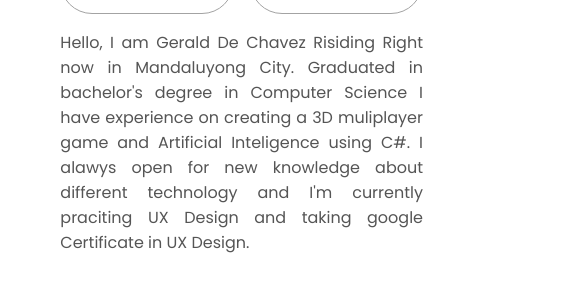
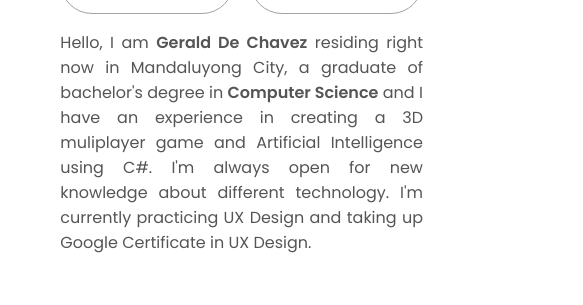
Before and after one commit to geeerraalld/Gerald-DeChavez-Portfolio, a plain HTML site: page index.html in a window 1280 px wide. Shown: the part 1224-1529 px from the top of the page, 697-1280 px from the left. Drawn offline with Linux system fonts and the light colour scheme.

Commit message:
Update index.html

```diff
--- a/index.html
+++ b/index.html
@@ -91,9 +91,11 @@
                     </div>
                 </div>
                 <div class="text-container">
-                    <p>Hello, I am Gerald De Chavez Risiding Right now in Mandaluyong City. Graduated in bachelor's degree in Computer Science
-                    I have experience on creating a 3D muliplayer game and Artificial Inteligence using C#. I alawys open for new knowledge about
-                    different technology and I'm currently praciting UX Design and taking google Certificate in UX Design.
+                    <p>Hello, I am <b>Gerald De Chavez</b> residing right now in Mandaluyong City,
+                    a graduate of bachelor's degree in <b>Computer Science</b> and I have an experience
+                    in creating a 3D muliplayer game and Artificial Intelligence using C#.
+                    I'm always open for new knowledge about different technology.
+                    I'm currently practicing UX Design and taking up Google Certificate in UX Design.
                     </p>
                 </div>
             </div>
```
